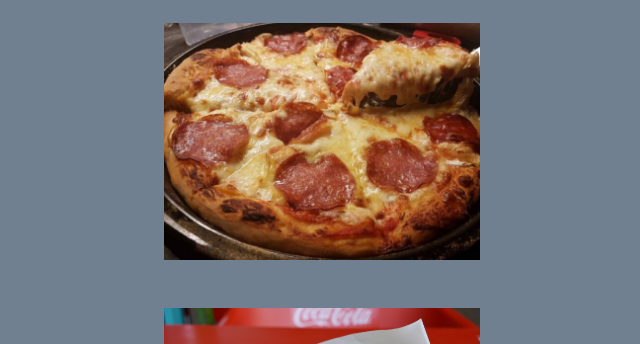
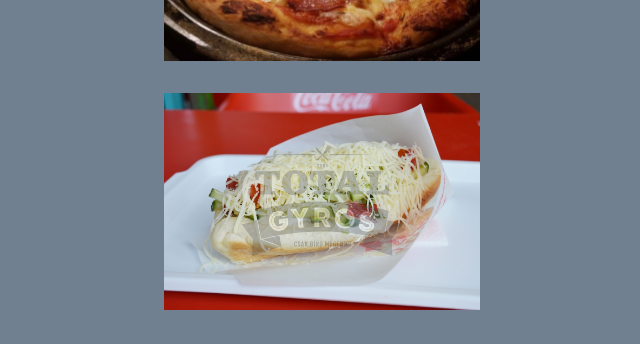
Before and after one commit to Greenishgg/bemutatkozas, a plain HTML site: page index.html in a window 1280 px wide. Shown: the part 304-648 px from the top of the page, without its empty margins (318-958 px from the left). Drawn offline with Linux system fonts and the light colour scheme.

Commit message:
Update index.html

```diff
--- a/index.html
+++ b/index.html
@@ -15,11 +15,9 @@
 
 <h1>Kedvenc ételeim</h1>
 <body style="background-color: rgb(112,128,144);text-align:center;font-size:2vw">
-    <p><a href="https://www.totalgyros.hu/" target="_blank">Gyros, </a><p/>
-            <p><a href="https://www.pizzamaffia.hu/" target="_blank">Pizza </a></p>
+       <p title="Pizza"><a href="https://www.pizzamaffia.hu/" target="_blank"><img src="pizza.jpeg" alt="Pizza" style="max-width:25%;height:auto;"></a></p>
+        <p title="Gyros"><a href="https://www.totalgyros.hu/" target="_blank"><img src="gyros.png" alt="Gyros" style="max-width:25%;height:auto;"></a></p>
 <h2>Napi rutin<h2/>
 
-    <p title="Pizza"><a href="https://www.pizzamaffia.hu/" target="_blank"><img src="pizza.jpeg" alt="Pizza" style="max-width:25%;height:auto;"></a></p>
-        <p title="Gyros"><a href="https://www.totalgyros.hu/" target="_blank"><img src="gyros.png" alt="Gyros" style="max-width:25%;height:auto;"></a></p>
 </body>
 </html>
```
